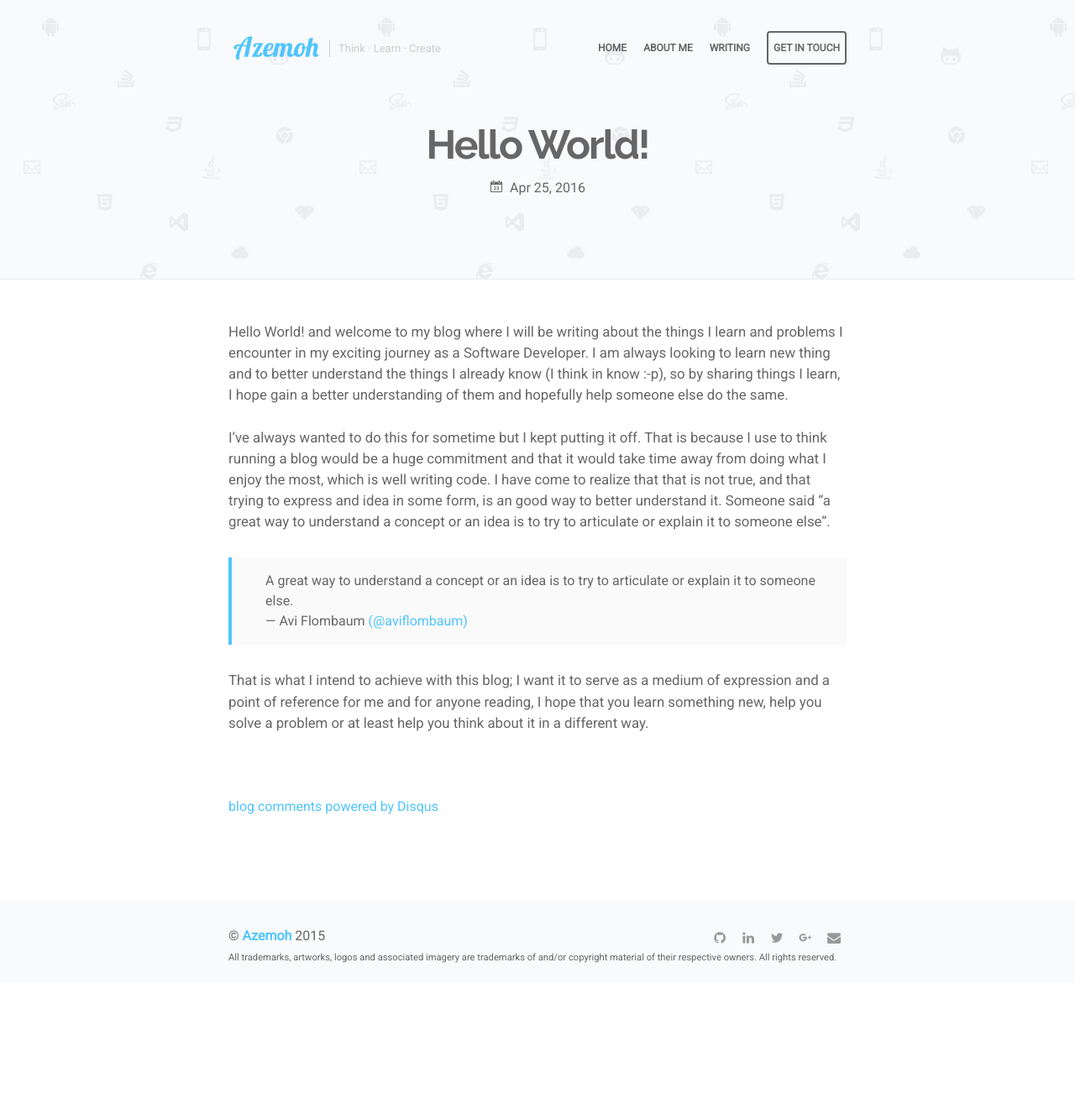
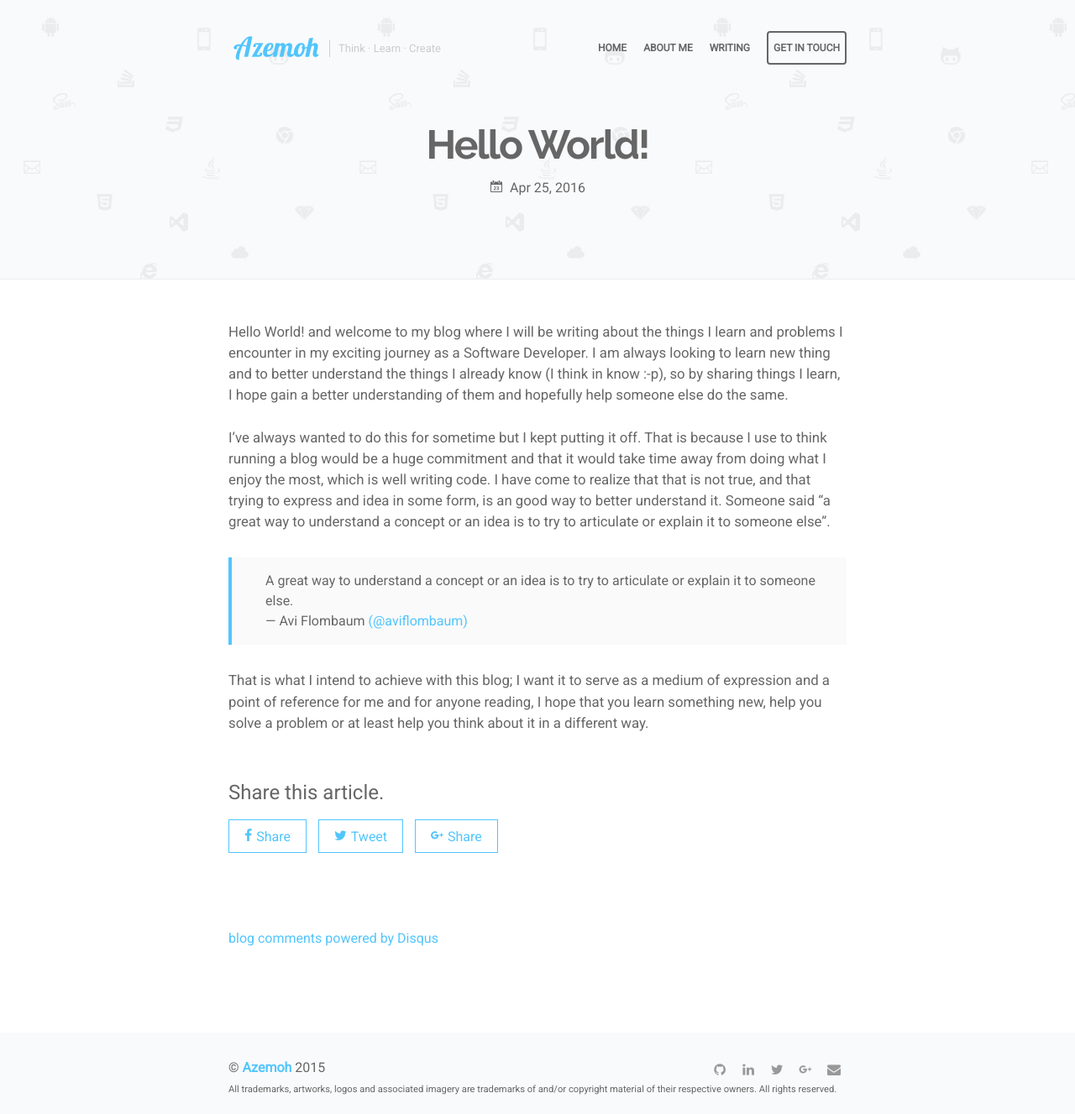
Before and after one commit to azemoh/azemoh.com, a Jekyll site: the page built from _posts/2016-04-25-hello-world.md, in a window 1280 px wide and 1327 px high. Shown: the whole window at 84% size. Built offline with Jekyll 4.4.1, drawn with Linux system fonts in a browser that asks for light colours; nearby versions of some CDN libraries; some web fonts are replaced; comment, search, counter and statistics services are not loaded.

Commit message:
Add social sharing buttons

```diff
--- /dev/null
+++ b/_includes/social-share.html
@@ -0,0 +1,11 @@
+<a href="https://www.facebook.com/sharer/sharer.php?u={{ page.url | prepend: site.baseurl }}"
+    onclick="window.open(this.href, 'facebook-share','width=580,height=296');return false;"
+    class="btn btn--clear"><i class="icon-facebook"></i>Share</a>
+<!-- Twitter -->
+<a href="https://twitter.com/share?text={% if page.title %}{{ page.title }}{% else %}{{ site.title }}{% endif %}&amp;url={{ page.url | prepend: site.baseurl }}"
+    onclick="window.open(this.href, 'twitter-share', 'width=550,height=235');return false;"
+    class="btn btn--clear"><i class="icon-twitter"></i>Tweet</a>
+<!-- Google Plus -->
+<a href="https://plus.google.com/share?url={{ page.url | prepend: site.baseurl }}"
+    onclick="window.open(this.href, 'google-plus-share', 'width=490,height=530');return false;"
+    class="btn btn--clear"><i class="icon-google-plus"></i>Share</a>
--- a/_layouts/post.html
+++ b/_layouts/post.html
@@ -18,6 +18,11 @@ layout: default
     {{ content }}
   </article>
 
+  <div class="social-share row-pad">
+    <h3>Share this article.</h3>
+    {% include social-share.html %}
+  </div>
+
   {% if site.env != "dev" %}
     {% include disqus.html %}
   {% endif %}
--- a/assets/css/style.css
+++ b/assets/css/style.css
@@ -1327,6 +1327,31 @@ hr {
     border-bottom-width: .1rem;
     text-decoration: none; }
 
+.btn {
+  display: inline-block;
+  padding: 6px 18px;
+  border: 1px solid #51C5FD;
+  margin-right: 10px;
+  margin-bottom: 10px; }
+  .btn:last-of-type {
+    margin-right: 0; }
+  .btn--clear {
+    color: #51C5FD; }
+    .btn--clear:hover {
+      color: #039ce5; }
+  .btn--solid {
+    background-color: #51C5FD;
+    color: #fff; }
+    .btn--solid:hover {
+      color: #fff;
+      background-color: #039ce5; }
+  .btn:hover {
+    border-color: #039ce5;
+    text-decoration: none; }
+  .btn [class^="icon-"], .btn [class*=" icon-"] {
+    margin-right: 5px;
+    line-height: 1.5; }
+
 #home.hero {
   background-image: url(../img/bg.jpg); }
   #home.hero .hero--overlay {
```
Also changed, not shown: _includes/head.html (+10 -0 lines), assets/css/modules/_forms.scss (+41 -0 lines).
